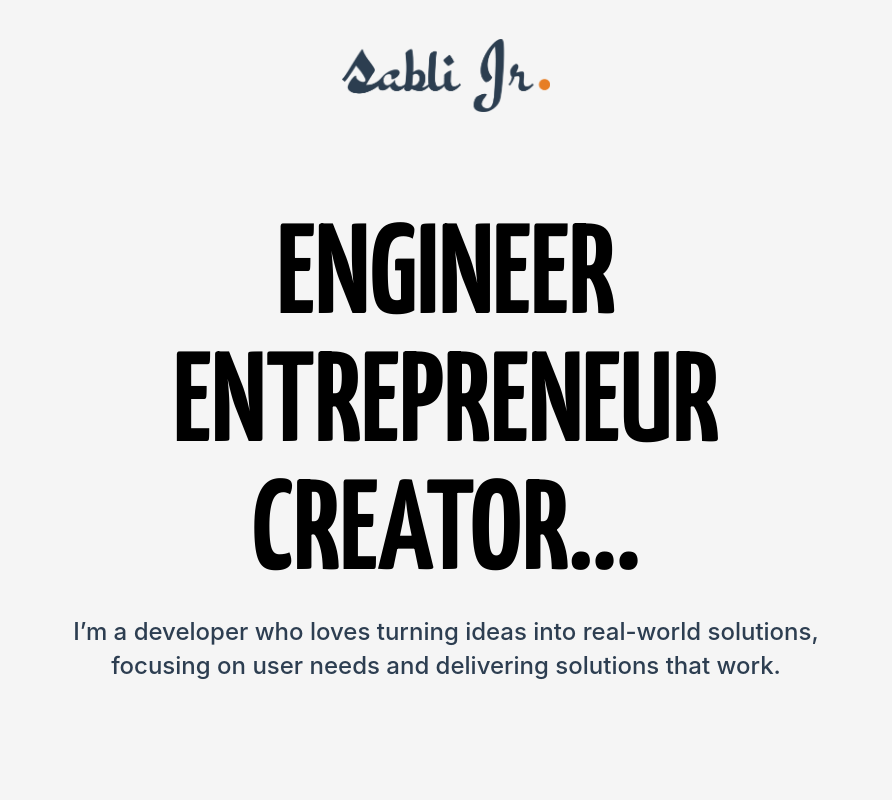
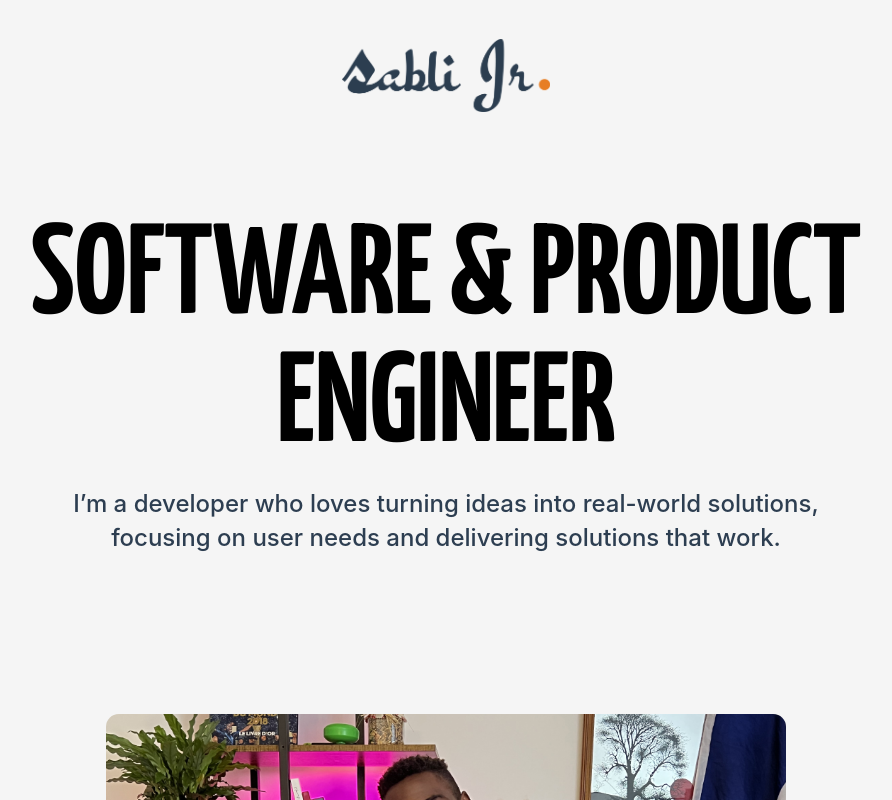
Before and after one commit to SabliJr/sablijr.com, a React (Create React App) app in the folder client/: page / in a window 1280 px wide. Shown: the top 800 px of the page, without its empty margins (194-1086 px from the left). Built offline with nearby package versions, Linux system fonts and the light colour scheme.

Commit message:
Updating the portfollio

```diff
--- a/client/src/Components/Hero/index.jsx
+++ b/client/src/Components/Hero/index.jsx
@@ -5,8 +5,7 @@ const Index = () => {
   return (
     <section className='heroSection'>
       <h2 className='heroTitle'>
-        Engineer <br /> Entrepreneur <br />
-        CREATOR...
+        Software & product engineer
       </h2>
       <p className='heroText'>
         {/* Solo founder building what I wish existed—Always learning, always
```
